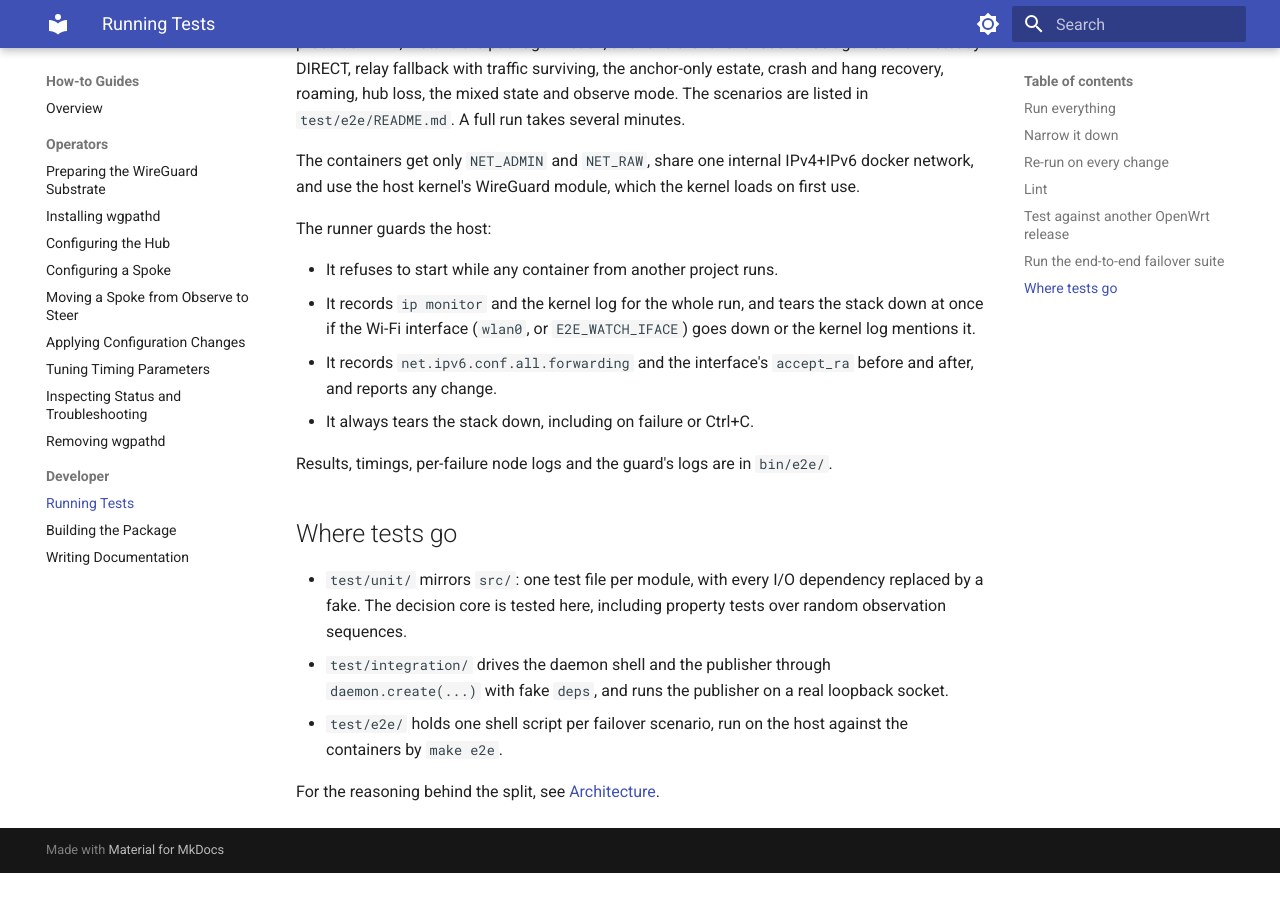
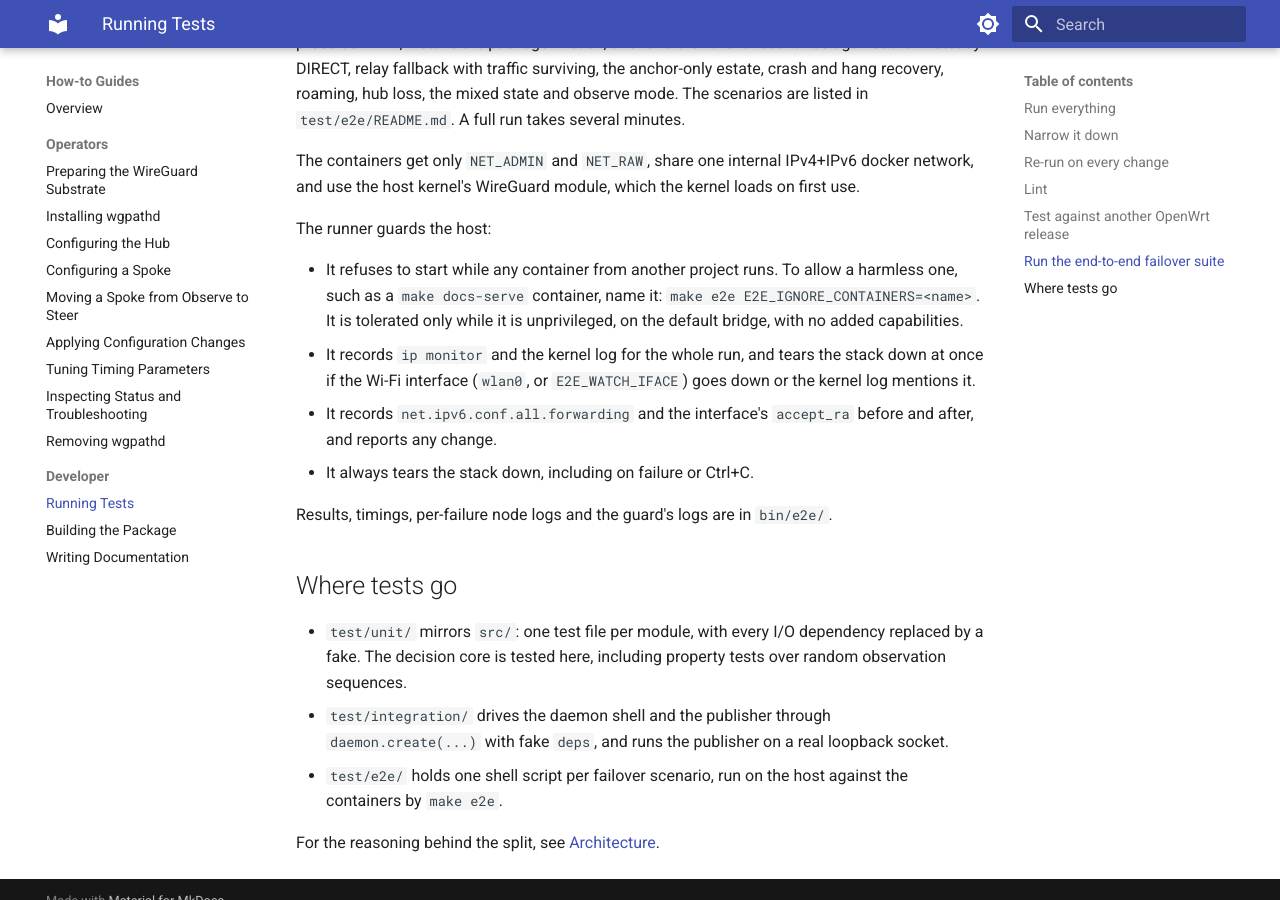
Before and after one commit to m00qek/wgpathd, an MkDocs documentation site: the page built from docs/how-to/developer/testing.md, in a window 1280 px wide and 900 px high, scrolled down 1849 px. Built offline with MkDocs 1.6.1 and Material for MkDocs 9.7.7, drawn with Linux system fonts in a browser that asks for light colours; before the commit the page ends 2722 px from its top, so only the background shows below that.

Commit message:
e2e: group 1 passes on real procd, netifd and fw4
netifd now owns eth0 (preinit flushes and downs it before procd), UCI peer
sections no longer share names across types, iputils ping gets its options
before the destination, and the pre-flight tolerates explicitly named,
unprivileged containers (E2E_IGNORE_CONTAINERS).

```diff
--- a/docs/how-to/developer/testing.md
+++ b/docs/how-to/developer/testing.md
@@ -80,7 +80,7 @@ The containers get only `NET_ADMIN` and `NET_RAW`, share one internal IPv4+IPv6
 
 The runner guards the host:
 
-- It refuses to start while any container from another project runs.
+- It refuses to start while any container from another project runs. To allow a harmless one, such as a `make docs-serve` container, name it: `make e2e E2E_IGNORE_CONTAINERS=<name>`. It is tolerated only while it is unprivileged, on the default bridge, with no added capabilities.
 - It records `ip monitor` and the kernel log for the whole run, and tears the stack down at once if the Wi-Fi interface (`wlan0`, or `E2E_WATCH_IFACE`) goes down or the kernel log mentions it.
 - It records `net.ipv6.conf.all.forwarding` and the interface's `accept_ra` before and after, and reports any change.
 - It always tears the stack down, including on failure or Ctrl+C.
```
Also changed, not shown: docs/reference/make-targets.md (+1 -0 lines), 3 other files.
